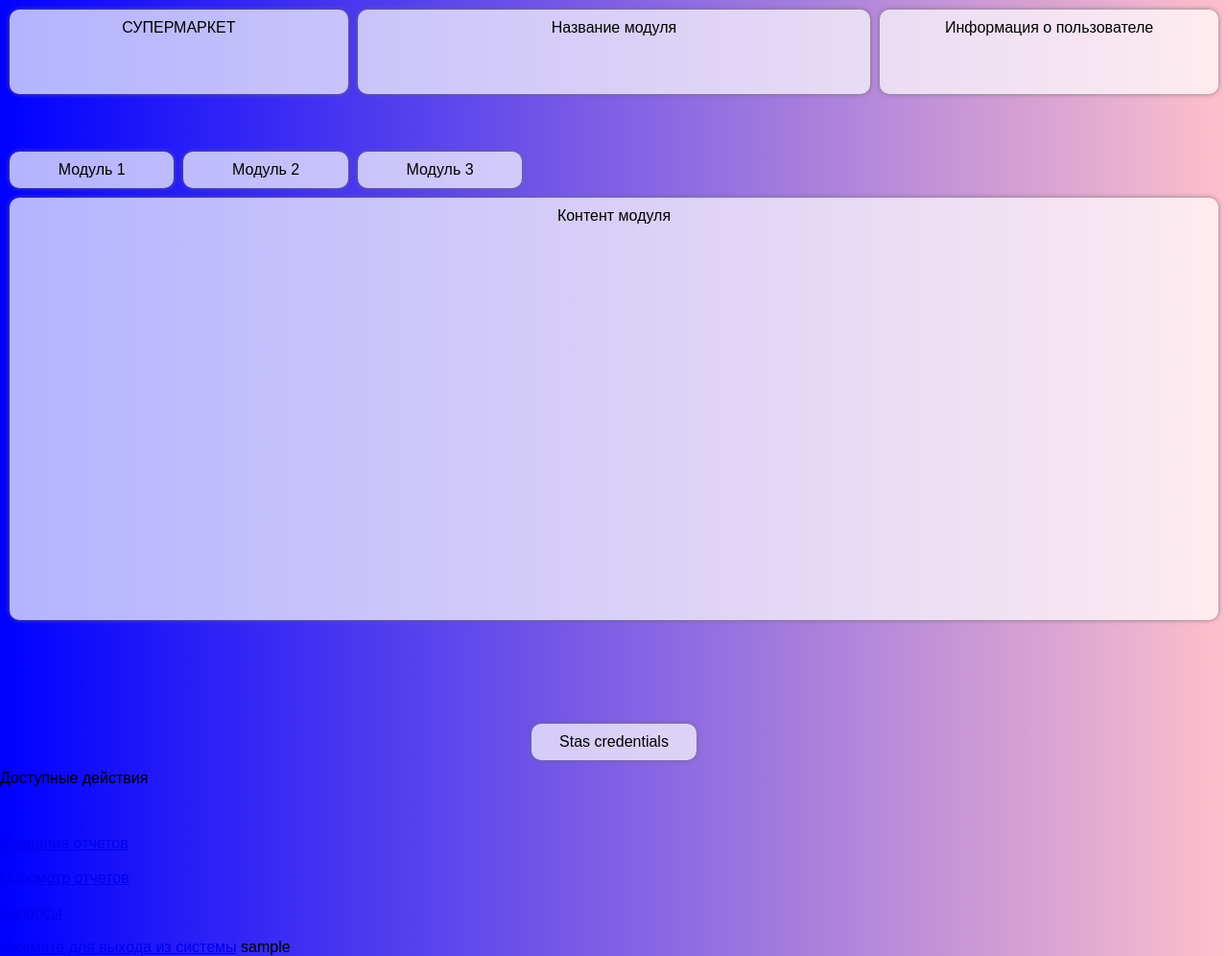
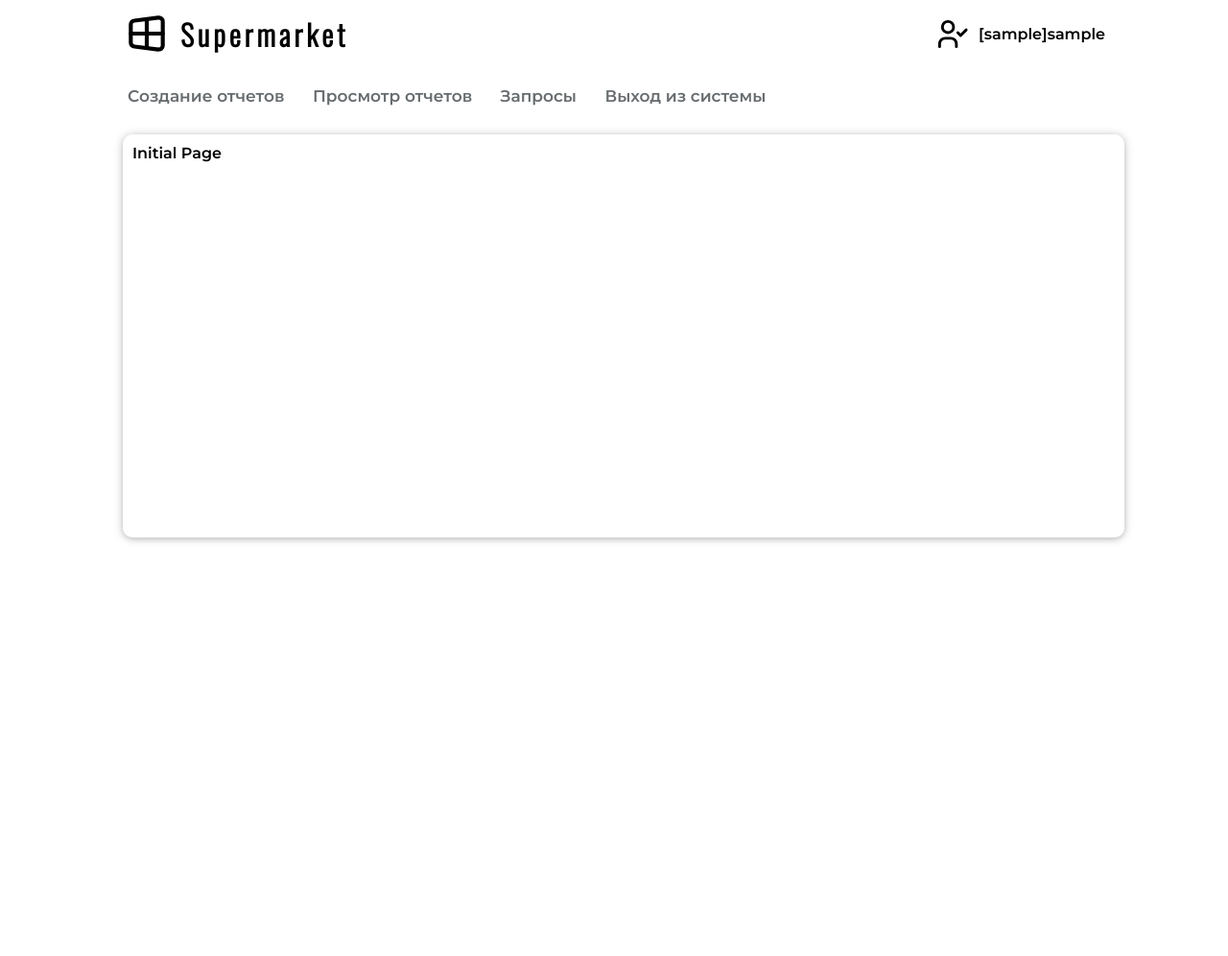
Before and after one commit to nupellot/supermarket, a Flask app: page / in a window 1280 px wide. Shown: the whole page at 96% size. After the commit the page ends 565 px from the top, so only its background shows below. Run offline with Flask 2, Linux system fonts and the light colour scheme; the visitor is signed in with stand-in values (Sample User, id 1); parts of the project's set-up code (start-up, migrations or seed data) failed here and were passed over.

Commit message:
Сделал минималистичный дизайн главной страницы

```diff
--- a/auth/routes.py
+++ b/auth/routes.py
@@ -40,6 +40,8 @@ def start_auth():
                 # Записываем в сессию полученную из БД информацию о пользователе.
                 session['user_id'] = user_dict['user_id']
                 session['user_group'] = user_dict['user_group']
+                session['user_name'] = user_dict['user_name']
+                session['user_login'] = login
                 session.permanent = True
                 return redirect(url_for('menu_choice'))
             else:  # Не нашёлся пользователь с такими данными.
--- a/auth/sql/external_user.sql
+++ b/auth/sql/external_user.sql
@@ -1,3 +1,3 @@
-select user_id, NULL as user_group
+select user_id, NULL as user_group, user_name
 from external_user
 where user_login = "$login" and user_password = "$password"
--- a/auth/sql/internal_user.sql
+++ b/auth/sql/internal_user.sql
@@ -1,3 +1,3 @@
-select user_id, user_group
+select user_id, user_group, user_name
 from internal_user
 where user_login = "$login" and user_password ="$password"
--- a/static/base.css
+++ b/static/base.css
@@ -1,3 +1,5 @@
+@import url('https://fonts.googleapis.com/css2?family=Arvo:ital@1&family=Montserrat:ital,wght@0,600;1,900&family=Open+Sans:wght@800&family=Oswald:wght@300&family=Roboto+Mono:wght@700&display=swap');
+
 html, body {
     font-family: "Montserrat", sans-serif;
     /*height: 100vh;*/
@@ -5,71 +7,82 @@ html, body {
     margin: 0;
     padding: 0;
     /*overflow: hidden;*/
-    background: linear-gradient(to right, blue, pink);
+    /*background: linear-gradient(to right, blue, pink);*/
 }
 
 .container {
-    margin: 10px;
-    display: grid;
-    grid-template-columns: repeat(7, 1fr);
-    grid-template-rows: 1fr 1fr 5fr 1fr;
-    grid-gap: 10px;
-    max-width: 100%;
-    /*grid-row-gap: 30px;*/
+    width: 80%;
+    margin-left: auto;
+    margin-right: auto;
+    /*outline: 1px solid red;*/
 }
 
-.container > .item {
-    padding: 10px;
-    text-align: center;
-    justify-items: center;
-    align-items: center;
-    background: rgba(255, 255, 255, 0.7);
-    border-radius: 10px;
-    transition: .2s;
-    box-shadow: rgba(110, 109, 109, 0.83) 0 0 5px;
+.header {
+    margin-top: 10px;
+    width: 100%;
 }
 
-.item:hover {
-    background: rgba(255, 255, 255, 0.8);
+.logo-and-login {
+    /*height: 65px;*/
+    display: flex;
+    justify-content: space-between;
 }
 
-.item.logo {
-    grid-column-start: 1;
-    grid-column-end: 3;
-    grid-row-start: 1;
-    grid-row-end: 2;
+.logo {
+    display: flex;
+    align-items: center;
+    font-size: 30px;
+    font-family: "Oswald", "sans-serif";
+    letter-spacing: 4px;
+    font-weight: bolder;
+    /*background: rgba(0, 255, 196, 0.5);*/
+    /*border-radius: 15px;*/
+    /*padding: 10px 5px 5px 10px;*/
 }
 
-.item.module-title {
-    grid-column-start: 3;
-    grid-column-end: 6;
-    grid-row-start: 1;
-    grid-row-end: 2;
+.login {
+    display: flex;
+    align-items: center;
 }
 
-.item.user-info {
-    grid-column-start: 6;
-    grid-column-end: 8;
-    grid-row-start: 1;
-    grid-row-end: 2;
+.icon {
+    margin-right: 10px;
+    width: 50px;
 }
 
-.item.module-button {
-    margin-top: 50px;
+.login > .icon {
+    width: 35px;
 }
 
-.item.content-module {
-    /*display: none;*/
-    grid-column-start: 1;
-    grid-column-end: 8;
-    grid-row-start: 3;
-    grid-row-end: 3;
+.modules {
+    margin-top: 30px;
 }
 
-.item.credentials {
-    grid-column-start: 4;
-    grid-column-end: 5;
-    grid-row-start: 5;
-    grid-row-end: 5;
-    align-self: end;
+.module {
+    font-size: 17px;
+    margin-right: 15px;
+    text-decoration: none;
+    color: #676c6f;
+    transition: .4s;
+    border-radius: 10px;
+    padding: 5px;
 }
+
+.module:visited {
+    color: #676c6f;
+}
+
+.module:hover {
+    background: rgba(0, 0, 255, 0.37);
+    color: black;
+    transform: scale(0.7);
+}
+
+.content {
+    width: 100%;
+    height: 400px;
+    margin-top: 30px;
+    box-shadow: 0 1px .625rem 0 hsla(210, 7%, 0%, .26), 0 .125rem .25rem 0 hsla(210, 7%, 22%, .08);
+    border-radius: 10px;
+    padding: 10px;
+}
--- a/templates/base.html
+++ b/templates/base.html
@@ -7,24 +7,36 @@
 </head>
 <body>
     <div class="container">
-        <div class="item logo">СУПЕРМАРКЕТ</div>
-        <div class="item module-title">Название модуля</div>
-        <div class="item user-info">Информация о пользователе</div>
-        <div class="item module-button">Модуль 1</div>
-        <div class="item module-button">Модуль 2</div>
-        <div class="item module-button">Модуль 3</div>
-        <div class="item content-module">Контент модуля</div>
-        <div class="item credentials">Stas credentials</div>
+        <header class="header">
+            <div class="logo-and-login">
+                <div class="logo">
+                    <svg xmlns="http://www.w3.org/2000/svg" class="icon icon-tabler icon-tabler-brand-windows" viewBox="0 0 24 24" stroke-width="2" stroke="currentColor" fill="none" stroke-linecap="round" stroke-linejoin="round">
+                        <path stroke="none" d="M0 0h24v24H0z" fill="none"></path>
+                        <path d="M17.8 20l-12 -1.5c-1 -.1 -1.8 -.9 -1.8 -1.9v-9.2c0 -1 .8 -1.8 1.8 -1.9l12 -1.5c1.2 -.1 2.2 .8 2.2 1.9v12.1c0 1.2 -1.1 2.1 -2.2 1.9z"></path>
+                        <line x1="12" y1="5" x2="12" y2="19"></line>
+                        <line x1="4" y1="12" x2="20" y2="12"></line>
+                    </svg>
+                    Supermarket
+                </div>
+                <div class="login">
+                    <svg xmlns="http://www.w3.org/2000/svg" class="icon icon-tabler icon-tabler-user-check" viewBox="0 0 24 24" stroke-width="2" stroke="currentColor" fill="none" stroke-linecap="round" stroke-linejoin="round">
+                       <path stroke="none" d="M0 0h24v24H0z" fill="none"></path>
+                       <circle cx="9" cy="7" r="4"></circle>
+                       <path d="M3 21v-2a4 4 0 0 1 4 -4h4a4 4 0 0 1 4 4v2"></path>
+                       <path d="M16 11l2 2l4 -4"></path>
+                    </svg>
+                    <span class="user-group">[{{session.get('user_group', None)}}] </span>
+                    <span class="user-name">{{session.get('user_name', None)}}</span>
+                </div>
+            </div>
+            <div class="modules">
+                {% block internal_user %}{% endblock %}
+                {% block external_user %}{% endblock %}
+            </div>
+        </header>
+        <div class="content">
+            Initial Page
+        </div>
     </div>
-
-
-
-<!--    <div class="container">-->
-        <div class="block title-block">
-            Доступные действия
-        </div>
-        {% block internal_user %}{% endblock %}
-        {% block external_user %}{% endblock %}
-<!--    </div>-->
 </body>
 </html>
--- a/templates/internal_user_menu.html
+++ b/templates/internal_user_menu.html
@@ -1,12 +1,8 @@
 {% extends 'base.html' %}
 
 {% block internal_user %}
-<div class="container ">
-
-</div>
-    <a href="{{ url_for('blueprint_report.start_report') }}">Создание отчетов</a><br><br>
-    <a href="{{ url_for('blueprint_report.start_report') }}">Просмотр отчетов</a><br><br>
-    <a href="{{ url_for('blueprint_query.queries') }}">Запросы</a><br><br>
-    <a href="/exit"> Нажмите для выхода из системы</a>
-    {{session.get('user_group', None)}}
+<a href="{{ url_for('blueprint_report.start_report') }}" class="module">Создание отчетов</a>
+<a href="{{ url_for('blueprint_report.start_report') }}" class="module">Просмотр отчетов</a>
+<a href="{{ url_for('blueprint_query.queries') }}" class="module">Запросы</a>
+<a href="/exit" class="module"> Выход из системы</a>
 {% endblock %}
```
